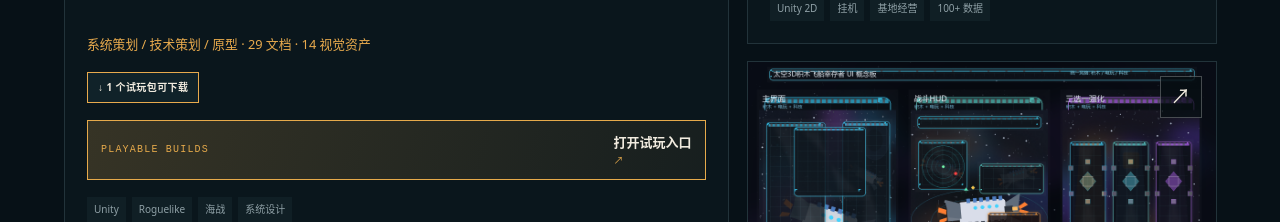
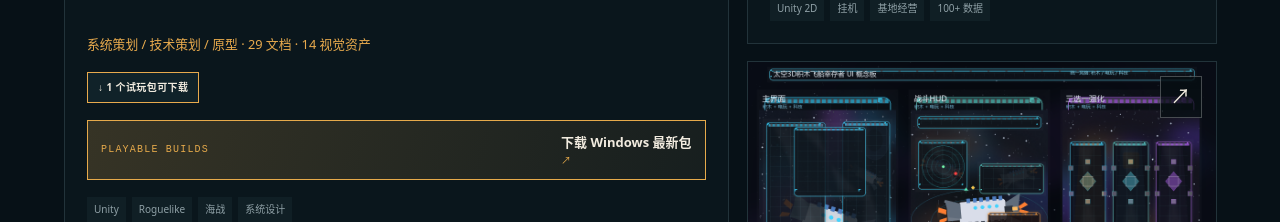
Before and after one commit to grentdls/GrentDlsProject, a Next.js app: page / in a window 1280 px wide. Shown: the part 7000-7222 px from the top of the page. Built offline with nearby package versions, Linux system fonts and the light colour scheme.

Commit message:
Make TunTun download CTA explicit

```diff
--- a/app/portfolio.tsx
+++ b/app/portfolio.tsx
@@ -75,7 +75,7 @@ const totalUniqueDocs = ["tuntun","wcdel","star","rts","rtsweb","arpg","one","ca
   .reduce((sum,id)=>sum+(catalogTotals[id]??0),0);
 
 const projects: Project[] = [
-  { id:"tuntun", name:"吞吞舰船", en:"TUNTUN SHIP", pitch:"把海上移动堡垒、Roguelike 战斗与长期港口经营装进同一片海域。", status:"进行中", type:"独立游戏", role:"系统策划 / 技术策划 / 原型", tags:["Unity","Roguelike","海战","系统设计"], image:"/media/tuntun-cover.png", accent:"#e8aa4d", playable:true },
+  { id:"tuntun", name:"吞吞舰船", en:"TUNTUN SHIP", pitch:"把海上移动堡垒、Roguelike 战斗与长期港口经营装进同一片海域。", status:"进行中", type:"独立游戏", role:"系统策划 / 技术策划 / 原型", tags:["Unity","Roguelike","海战","系统设计"], image:"/media/tuntun-cover.png", accent:"#e8aa4d", playable:true, playableLabel:"下载 Windows 最新包" },
   { id:"star", name:"星空掠夺者", en:"STAR RAIDERS", pitch:"在桌面一角经营会持续运转的飞船基地，组织角色、模块与远征。", status:"可试玩", type:"独立游戏", role:"玩法策划 / UI / 程序", tags:["Unity 2D","挂机","基地经营","100+ 数据"], image:"/media/starraiders-cover.png", accent:"#5fd0ca", playable:true },
   { id:"brick", name:"积木飞船幸存者", en:"BRICK SURVIVOR", pitch:"先像搭积木一样造船，再把每个结构选择送进太空战场验证。", status:"可试玩", type:"玩法原型", role:"技术策划 / 交互 / 原型", tags:["Unity 3D","模块搭建","幸存者","UX"], image:"/media/brick-cover.png", accent:"#f07b48", playable:true },
   { id:"rts", name:"华夏城战｜单机版", en:"HUAXIA RTS · STANDALONE", pitch:"Unity 单机 RTS：从城池经营、建筑生产到战场调度，提供 PC 与 Android 可下载包。", status:"可下载", type:"系统研究", role:"系统策划 / 战斗 / 移动端适配", tags:["RTS","Unity","PC","Android"], image:"/media/projects/rts/01.webp", accent:"#d5a35b", playable:true, playableLabel:"下载 PC / Android" },
```
